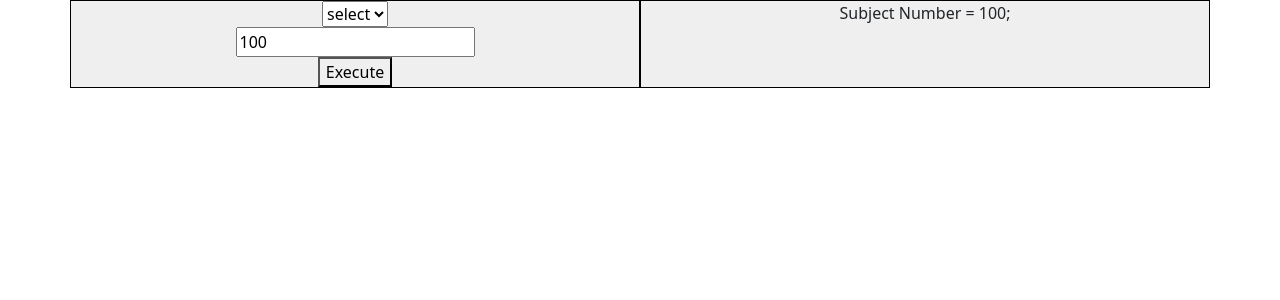
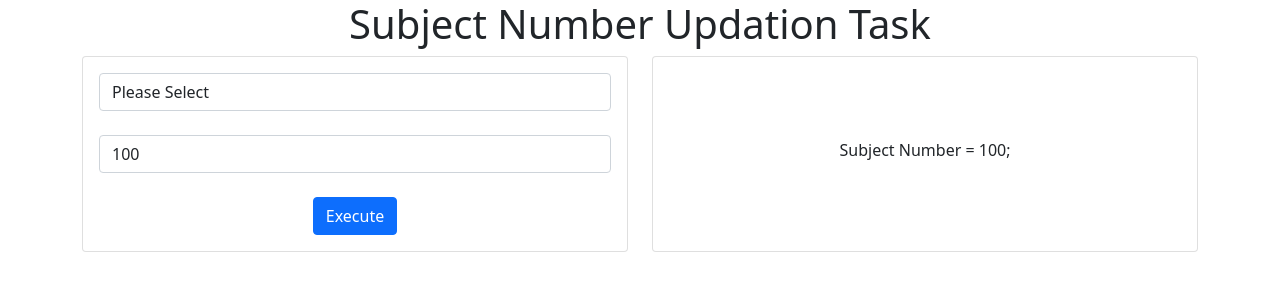
Before and after one commit to HaidaraliChamcham/task-perform, a React (Create React App) app: page / in a window 1280 px wide. Shown: the top 300 px of the page. Built offline with nearby package versions, Linux system fonts and the light colour scheme.

Commit message:
first commit

```diff
--- a/src/index.css
+++ b/src/index.css
@@ -1,4 +1,4 @@
-.box-background {
-    background-color: #efefef;
-    border: solid 1px black;
+.center {
+    padding: 65px 0;
+    text-align: center;
 }
--- a/src/screen/demo.js
+++ b/src/screen/demo.js
@@ -2,7 +2,7 @@ import React, { useState } from 'react'
 
 export default function Demo() {
   const [incrementBy, setIncrementBy] = useState('');
-  const [subjectNumber, setSubjectNumber] = useState(100);
+  const [subjectNumber, setSubjectNumber] = useState('100');
 
 
   var submitHandler = (e) => {
@@ -10,29 +10,42 @@ export default function Demo() {
     setSubjectNumber(Number(subjectNumber) + Number(incrementBy));
   }
   const checker = (e) => {
-    if(!e.target.value) {
-      setSubjectNumber(100);
+    if (!e.target.value) {
+      setSubjectNumber('100');
     }
   }
   return (
     <div className="container">
+      <h1>Subject Number Updation Task</h1>
       <div className="row">
-        <div className="col box-background">
-          <form className="form" onSubmit={submitHandler}>
-            <select onChange={(e) => setIncrementBy(e.target.value)} value={incrementBy}>
-              <option > select</option>
+        <div className="col-sm-6">
+          <div className="card">
+            <div className="card-body">
+              <form className="form-group" onSubmit={submitHandler}>
+                <select  className="form-control" onChange={(e) => setIncrementBy(e.target.value)} value={incrementBy}>
+                  <option value=""> Please Select</option>
                   <option value="1">+1</option>
                   <option value="2">+2</option>
                   <option value="-1">-1</option>
                   <option value="-2">-2</option>
                 </select><br></br>
-            <input type="number" id="no" value={subjectNumber}  onBlur={checker} onChange={(e) => setSubjectNumber(e.target.value)}></input><br />
-
-            <button onClick={submitHandler}>Execute</button>
+                <input type="number" className="form-control" id="no" value={subjectNumber} onBlur={checker} onChange={(e) => setSubjectNumber(e.target.value)}></input>
+                <br />
+               <button className="btn btn-primary" onClick={submitHandler}>Execute</button>
               </form>
             </div>
-        <div className="col box-background">
+          </div>
+        </div>
+
+
+        <div className="col-sm-6">
+          <div className="card">
+            <div className="card-body">
+              <div className="card-title center align-middle">
                 Subject Number =  {subjectNumber};
+         </div>
+            </div>
+          </div>
         </div>
       </div>
     </div>
```
Also changed, not shown: 1 other file (tests, documents, lock files or other folders). Lines whose indentation alone changed are shown as unchanged.
